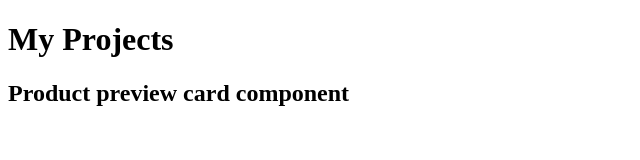
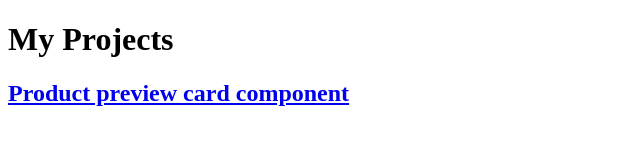
Before and after one commit to musicalen89/webpage, a plain HTML site: page index.html in a window 1280 px wide. Shown: the whole page, without its empty margins (0-640 px from the left). Drawn offline with Linux system fonts and the light colour scheme.

Commit message:
Update index.html

```diff
--- a/index.html
+++ b/index.html
@@ -9,7 +9,7 @@
 </head>
 <body>
     <h1>My Projects</h1>
-    <a href="projects/productpreviewcard"></a><h2>Product preview card component</h2>
+    <a href="projects/productpreviewcard"><h2>Product preview card component</h2></a>
 
 </body>
 </html>
```
